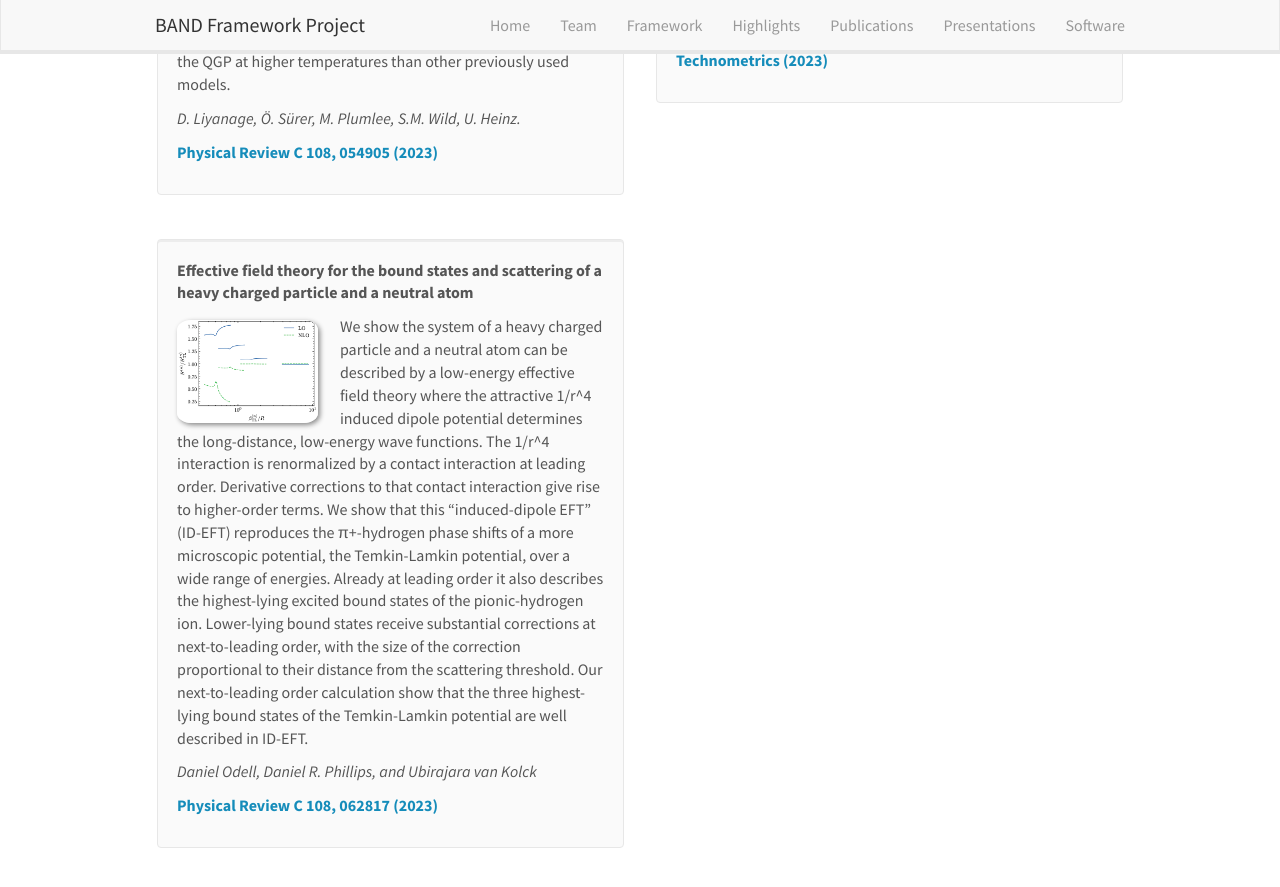
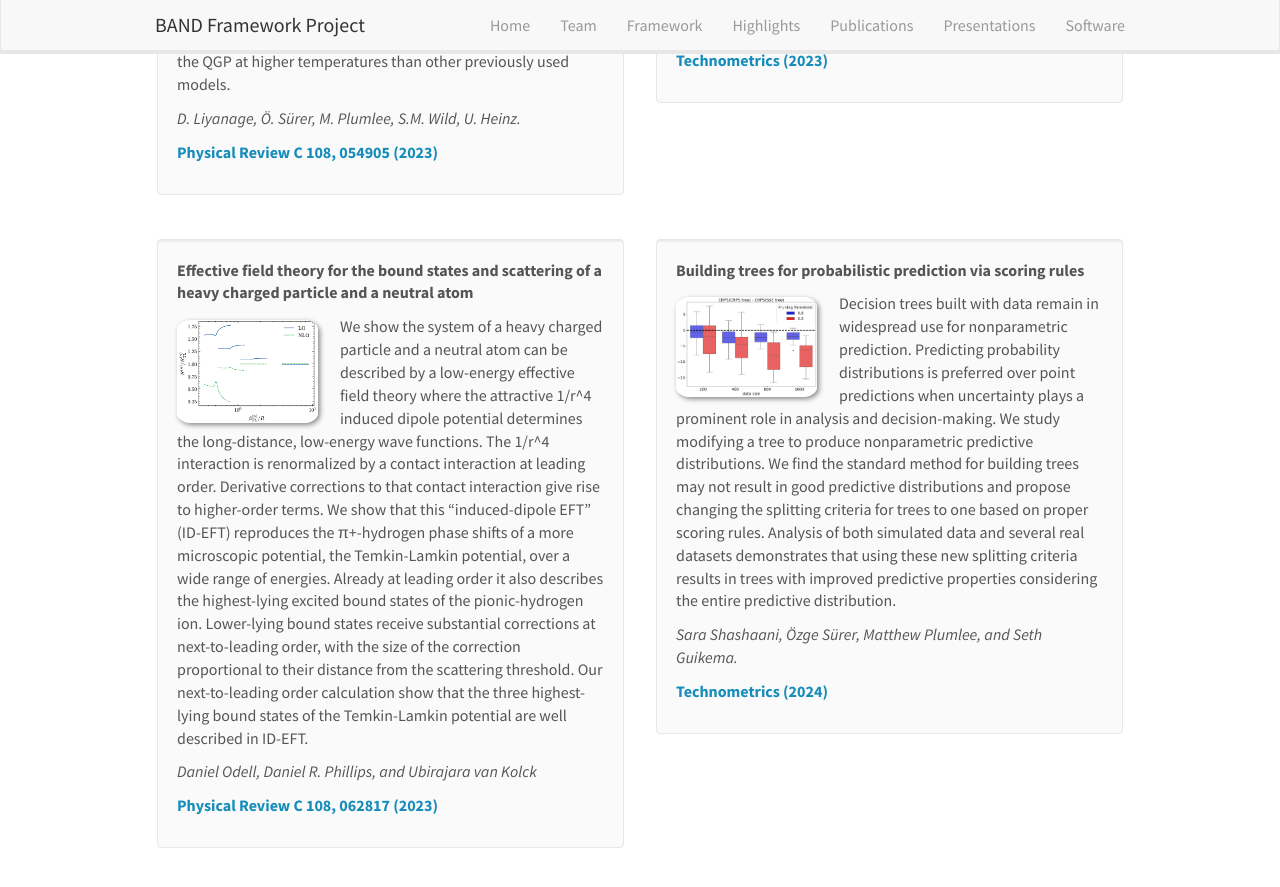
Before and after one commit to bandframework/bandframework.github.io, a Jekyll site: the page built from _pages/publications.md, in a window 1280 px wide and 900 px high, scrolled down 12495 px. Shown: the top 887 px of the window. Built offline with Jekyll 4.4.1, drawn with Linux system fonts in a browser that asks for light colours; nearby versions of some CDN libraries; some of the changed text lies outside the part shown.

Commit message:
Including Surer and Plumlee paper

```diff
--- a/_data/publist.yml
+++ b/_data/publist.yml
@@ -809,3 +809,19 @@
     display: Physical Review C 108, 062817 (2023)
   highlight: 1
   news2:
+
+- title: "Building trees for probabilistic prediction via scoring rules"
+  image: scoreTree.png
+  description: >
+        Decision trees built with data remain in widespread use for nonparametric prediction. Predicting probability distributions
+        is preferred over point predictions when uncertainty plays a prominent role in analysis and decision-making. We study
+        modifying a tree to produce nonparametric predictive distributions. We find the standard method for building trees may not
+        result in good predictive distributions and propose changing the splitting criteria for trees to one based on proper
+        scoring rules. Analysis of both simulated data and several real datasets demonstrates that using these new splitting
+        criteria results in trees with improved predictive properties considering the entire predictive distribution.
+  authors:  Sara Shashaani, Özge Sürer, Matthew Plumlee, and Seth Guikema.
+  link:
+    url: https://doi.org/10.1080/00401706.2024.2343062
+    display: Technometrics (2024)
+  highlight: 1
+  news2:
```
Also changed, not shown: images/pubpic/scoreTree.png (added).
